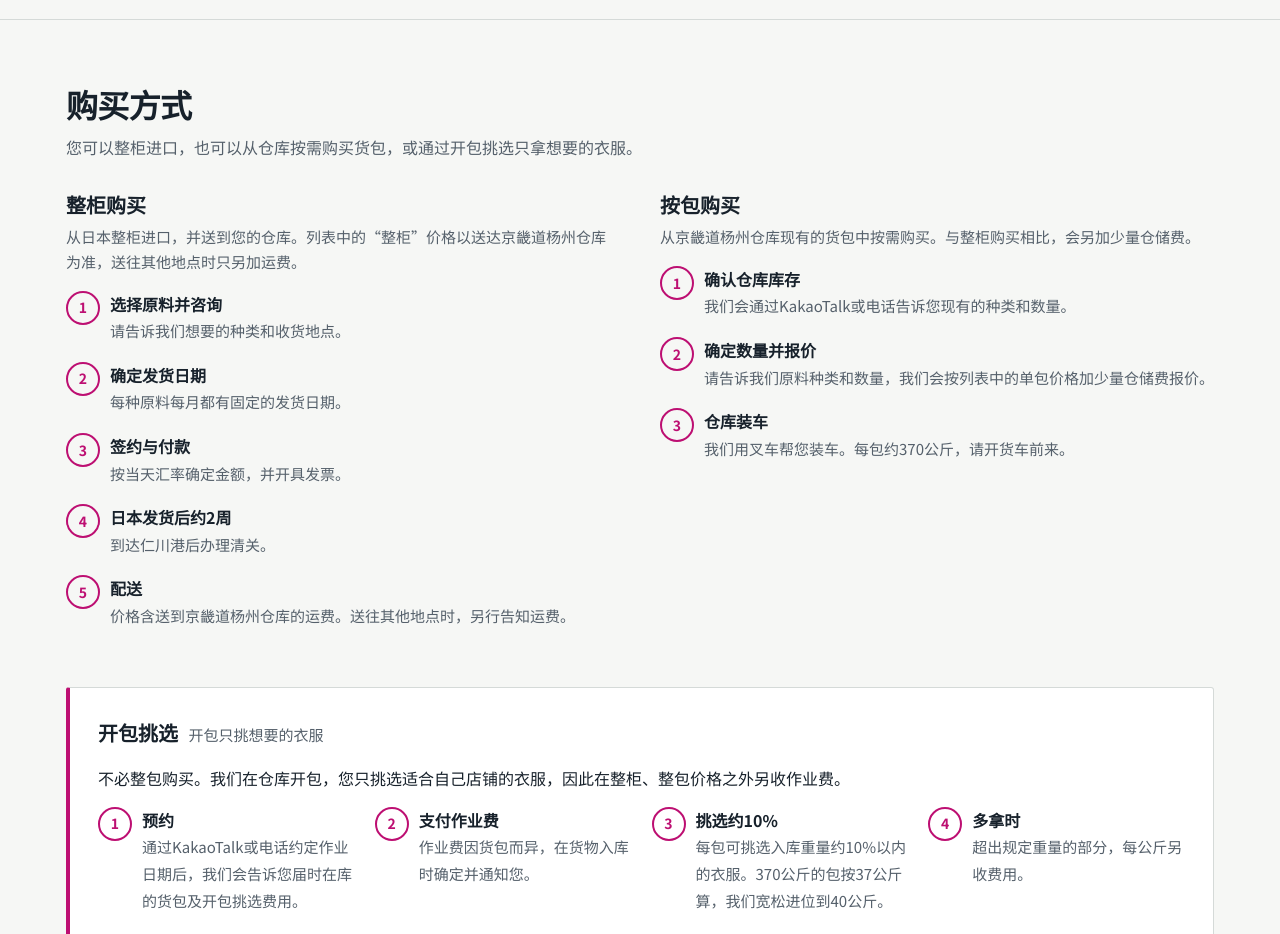
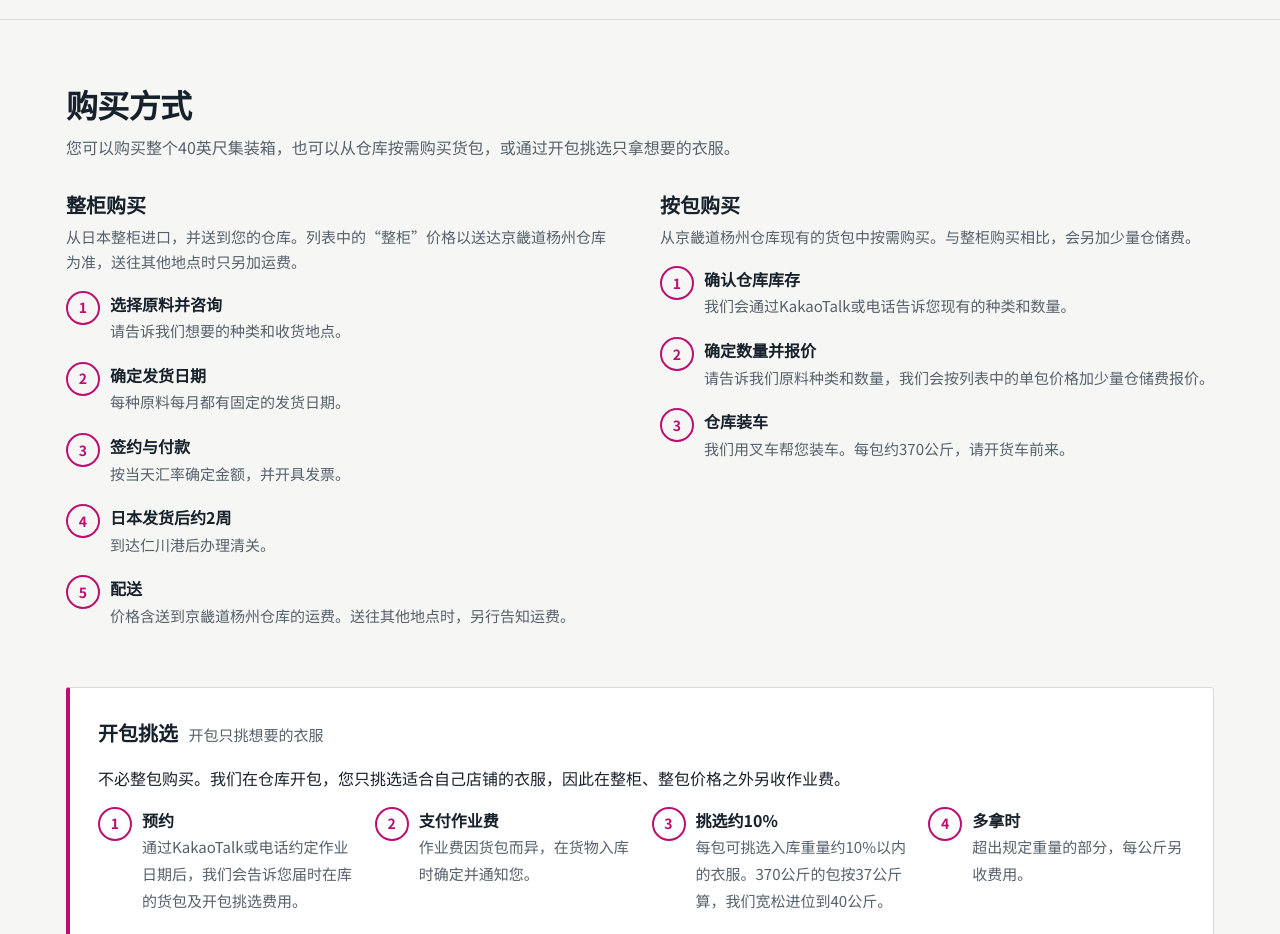
Before and after one commit to vintagetalk/vintagetalk.github.io, a plain HTML site: page japan/zh/index.html in a window 1280 px wide. Shown: the part 3540-4474 px from the top of the page. Drawn offline with Linux system fonts and the light colour scheme.

Commit message:
중국어판: 구매 방법 문장

```diff
--- a/japan/zh/index.html
+++ b/japan/zh/index.html
@@ -413,7 +413,7 @@ footer p{margin:0 0 6px}
 <section class="block" id="how" aria-labelledby="how-title">
   <div class="wrap">
     <h2 id="how-title">购买方式</h2>
-    <p class="sub">您可以整柜进口，也可以从仓库按需购买货包，或通过开包挑选只拿想要的衣服。</p>
+    <p class="sub">您可以购买整个40英尺集装箱，也可以从仓库按需购买货包，或通过开包挑选只拿想要的衣服。</p>
     <div class="how">
       <div>
         <h3>整柜购买</h3>
```
